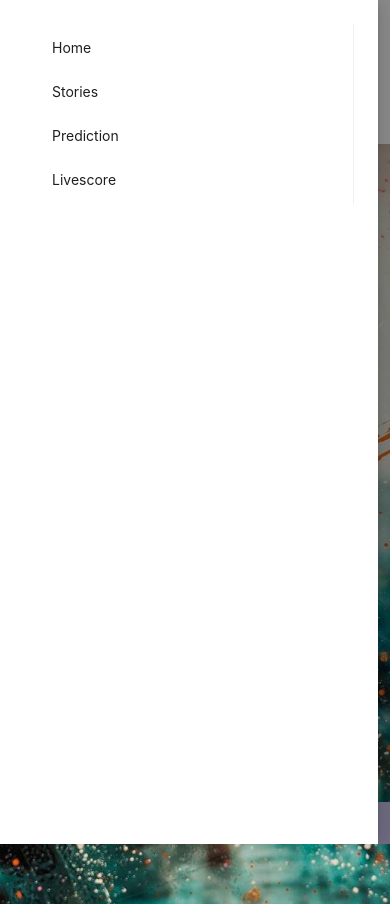
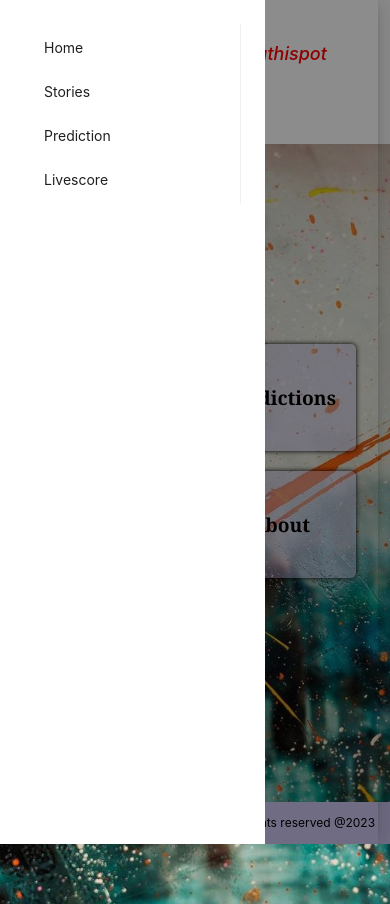
Before and after one commit to mathinez94/mathispot, a React (Create React App) app: page / in a window 390 px wide. Both pictures are taken after a click on the element 68 px from the left and 45 px from the top of the page. Built offline with nearby package versions, Linux system fonts and the light colour scheme.

Commit message:
drawer width adjusted

```diff
--- a/src/copmponents/navbar/MobileMenu.jsx
+++ b/src/copmponents/navbar/MobileMenu.jsx
@@ -8,7 +8,6 @@ const MobileMenu = () => {
   return (
     <div className='MobileView'>
         <Menu
-        mode='inline'
         onClick={({key})=>{
             if(key === 'signout'){
              // do your signout function here
--- a/src/copmponents/navbar/Navbar.js
+++ b/src/copmponents/navbar/Navbar.js
@@ -24,6 +24,7 @@ const Navbar = () => {
       </div>
       <div className="mobileMenu">
         <Drawer
+         style={{width: '70%'}}
         placement= 'left'
         open={selected}
         closable={false}
```
